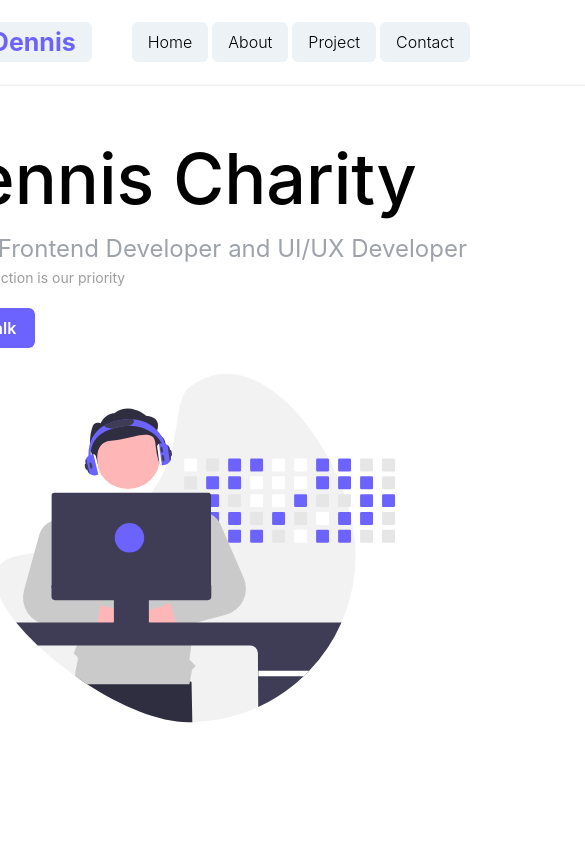
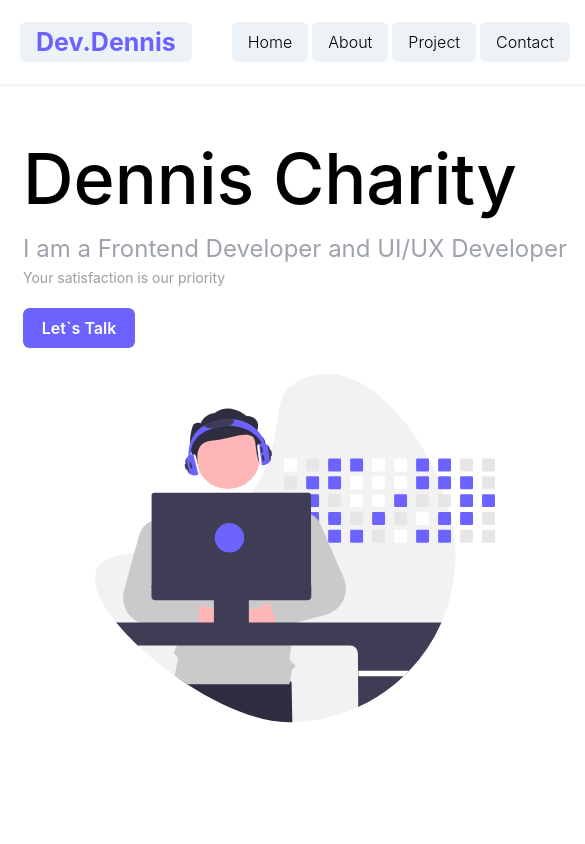
Before and after one commit to Dennis-star1001/Portfolio, a Next.js app: page / in a window 390 px wide. Shown: the top 844 px of the page, 585 px wide, since content can reach past the window. Built offline with nearby package versions, Linux system fonts and the light colour scheme.

Commit message:
Mobile view

```diff
--- a/pages/index.js
+++ b/pages/index.js
@@ -44,7 +44,7 @@ export default function Home() {
 
   return (
 
-    <VStack className='body' justifyContent='center' w='auto' bg='white'>
+    <VStack justifyContent='center' w='auto' bg='white'>
       {/* NAVBAR */}
       <Box>
         <Box bg='white' borderBottom='1px solid #f2f2f2' id='home'>
@@ -72,8 +72,8 @@ export default function Home() {
           <Divider />
         </Box>
         <motion.div exit={{ opacity: 0 }} initial='initial' animate='animate'>
-          <Box >
-            <Box bg='white' p="10">
+          <Box className='body'>
+            <Box bg='white' p="10"  >
 
 
               <Box h='90vh' borderBottom='1px solid #f2f2f2' className='landing-page'>
--- a/style.css
+++ b/style.css
@@ -1,9 +1,10 @@
 @media screen and (max-width: 768px) {
-  .body{
-    width: 100vw;
+  body{
+    padding-left: 200px;
     display:flex;
     flex-direction: column;
     justify-content: center;
+
   }
   .landing-page{
     height: 100vh;
```
